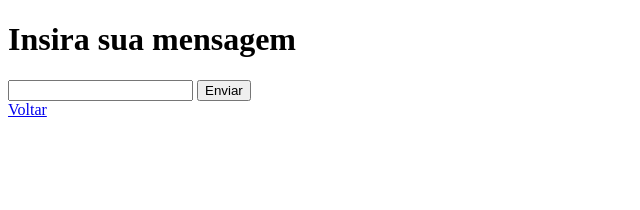
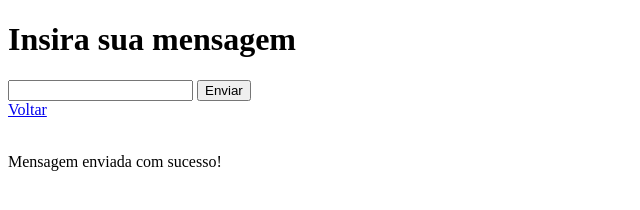
Before and after one commit to renan-feitosa/projeto-aula09, a website: page frontend/inserir/index.html in a window 1280 px wide. Both pictures are taken after a click on the button "Enviar". Shown: the whole page, without its empty margins (0-640 px from the left). Drawn offline with nearby package versions, Linux system fonts and the light colour scheme; no server answers.

Commit message:
Update database.db and index.html

```diff
--- a/frontend/inserir/index.html
+++ b/frontend/inserir/index.html
@@ -10,7 +10,8 @@
     <h1>Insira sua mensagem</h1>
     <input type="text" id="texto">
     <button id="enviar">Enviar</button><br>
-    <a href="/">Voltar</a>
+    <a href="/">Voltar</a> <br><br>
+    <div id="feedback"></div>
 
     <script>
         $("#enviar").on('click', function () {
@@ -30,6 +31,8 @@
                 .then(data => {
                     console.log(data)
                 });
+
+            document.getElementById('feedback').innerHTML = "<p>Mensagem enviada com sucesso!</p>";
         });
     </script>
 </body>
```
Also changed, not shown: 1 other file.
